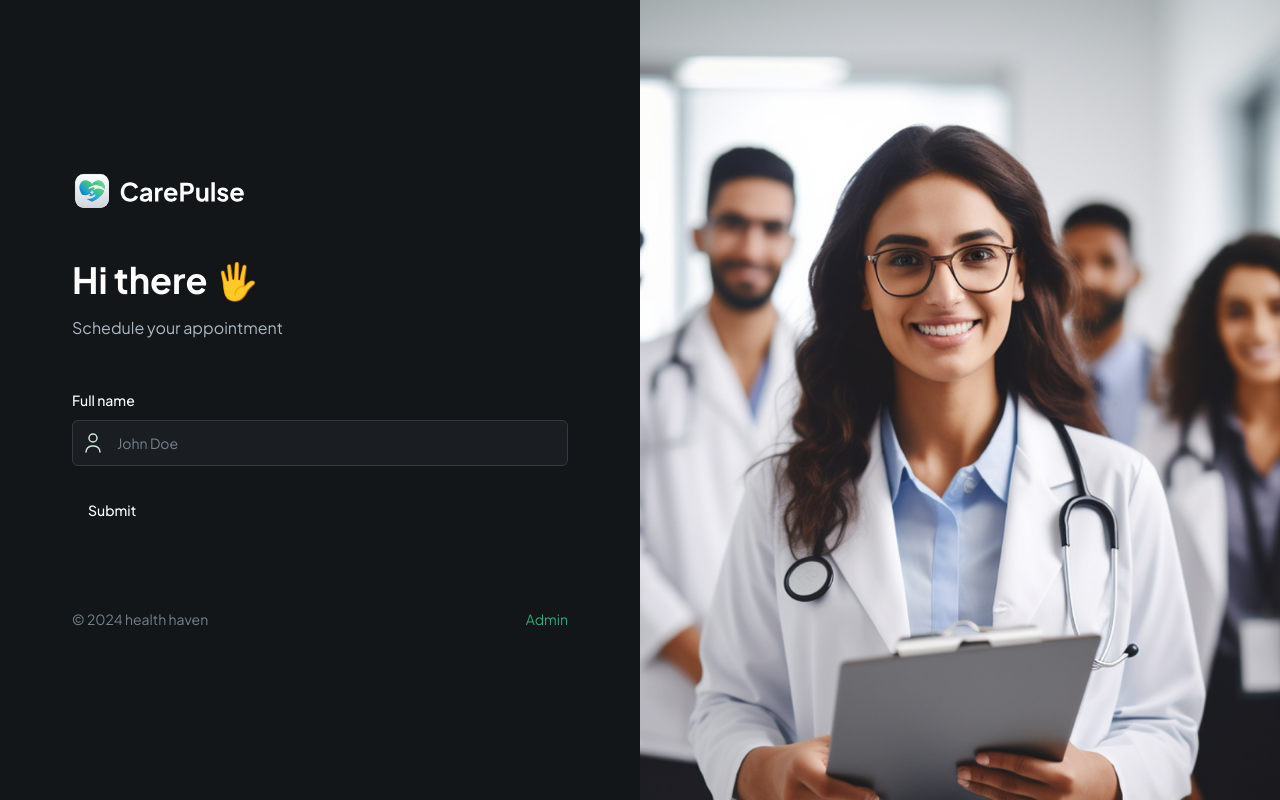
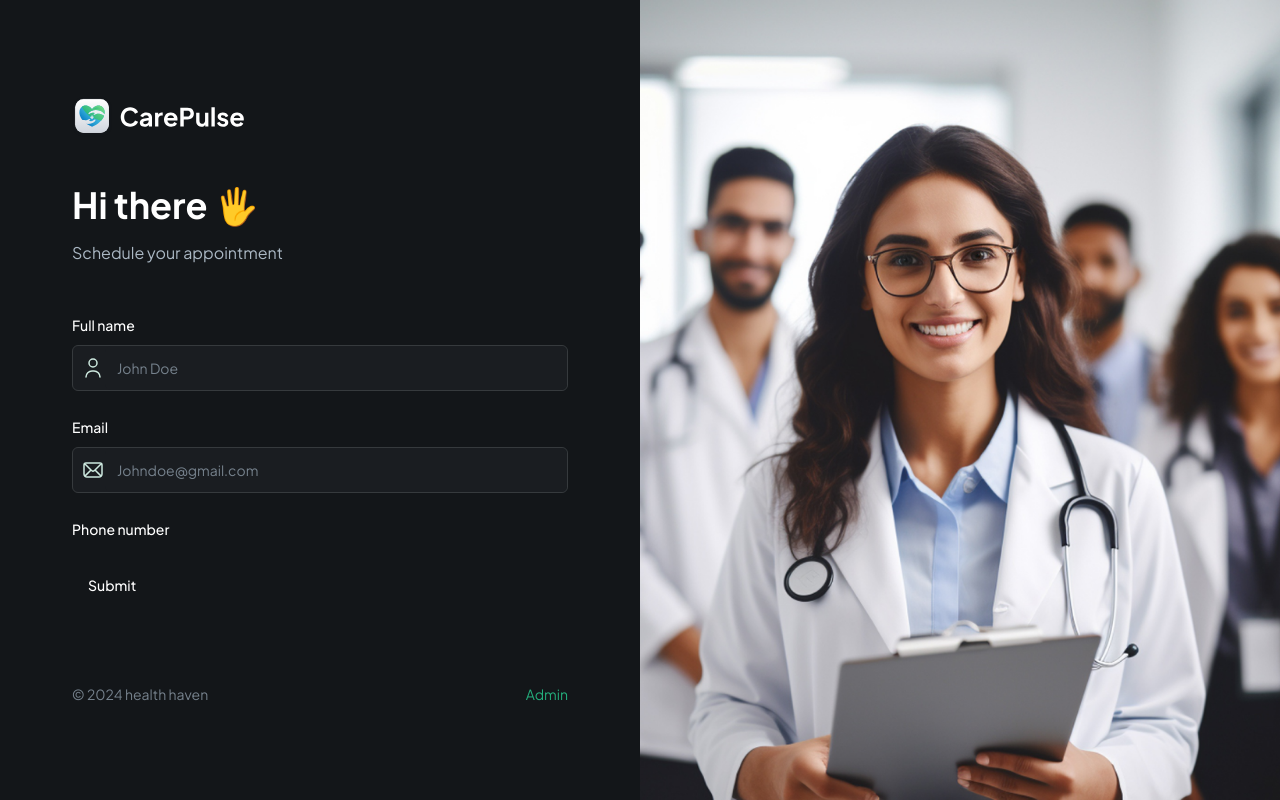
Before and after one commit to tnyandoro/health_haven, a Next.js app: page / in a window 1280 px wide. Built offline with nearby package versions, Linux system fonts and the light colour scheme.

Commit message:
Add input fields

```diff
--- a/components/forms/PatientForm.tsx
+++ b/components/forms/PatientForm.tsx
@@ -43,9 +43,36 @@
           <h1 className="header">Hi there 🖐</h1>
           <p className="text-dark-700"> Schedule your appointment</p>
         </section>
+
         <CustomFormField
           fieldType={FormFieldType.INPUT}
-          control={form.control} name={"name"} label={"Full name"} placeholder={"John Doe"} iconSrc={"/assets/icons/user.svg"} iconAlt={"user"}        />
+          control={form.control}
+          name={"name"}
+          label={"Full name"}
+          placeholder={"John Doe"}
+          iconSrc={"/assets/icons/user.svg"}
+          iconAlt={"user"}
+          />
+
+        <CustomFormField
+          fieldType={FormFieldType.INPUT}
+          control={form.control}
+          name={"email"}
+          label={"Email"}
+          placeholder={"Johndoe@gmail.com"}
+          iconSrc={"/assets/icons/email.svg"}
+          iconAlt={"email"}
+          />
+
+        <CustomFormField
+          fieldType={FormFieldType.PHONE_INPUT}
+          control={form.control}
+          name={"phone"}
+          label={"Phone number"}
+          placeholder={"(079) 782-1234"}
+
+          />
+
         <Button type="submit">Submit</Button>
       </form>
     </Form>
```
